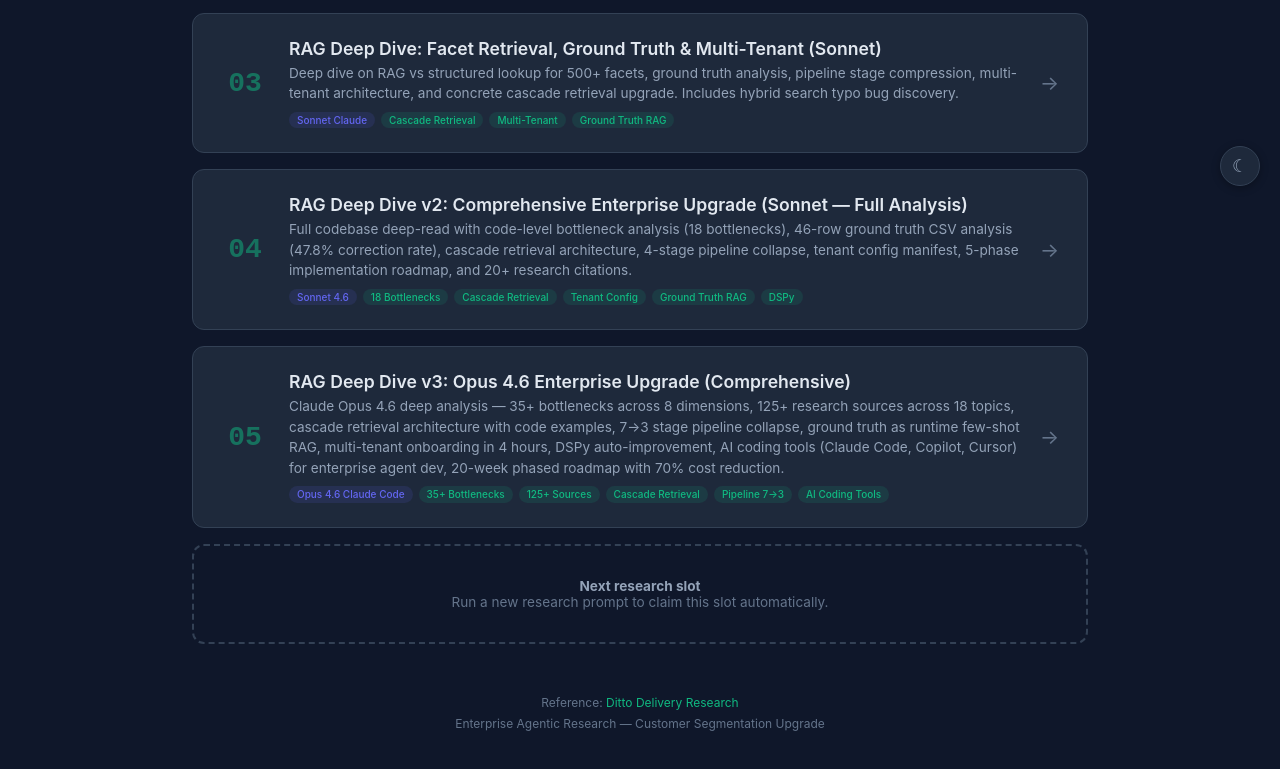
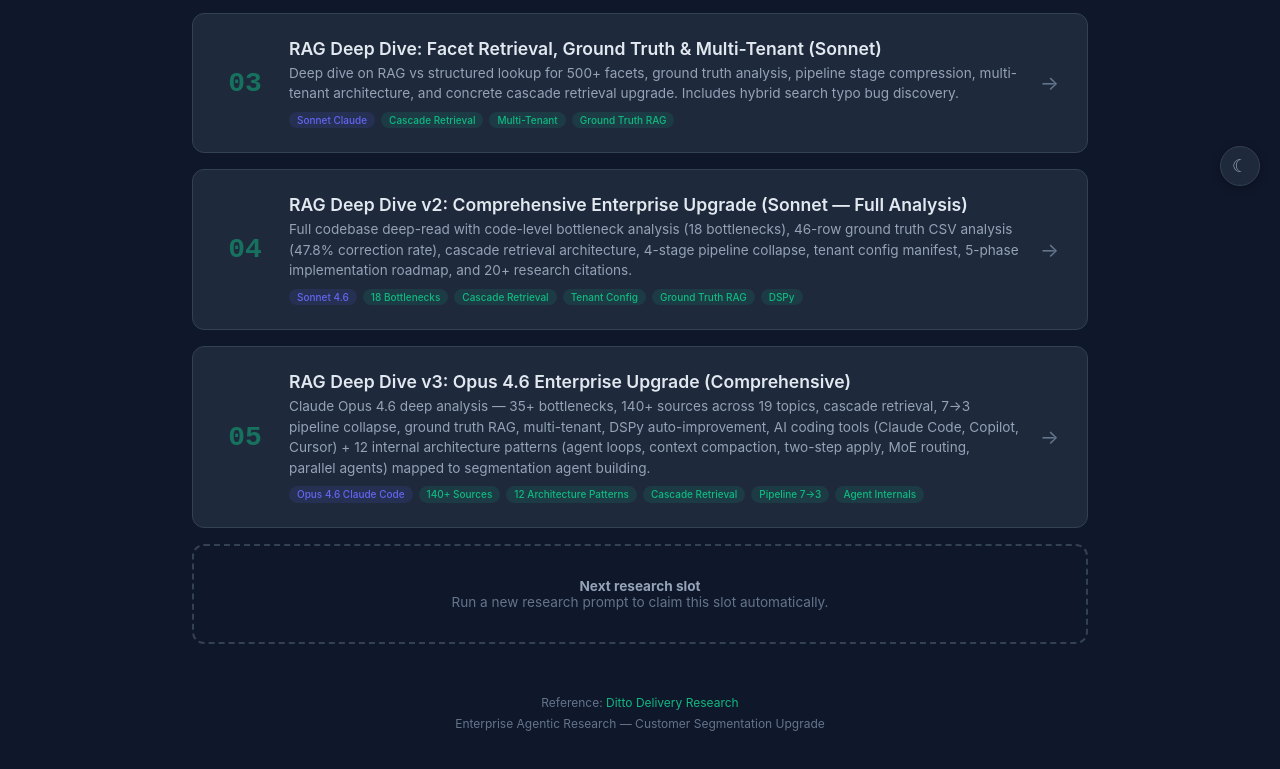
Before and after one commit to snehalvinit/enterprise-agentic-research, a plain HTML site: page index.html in a window 1280 px wide. Shown: the part 594-1363 px from the top of the page. Drawn offline with Linux system fonts and the light colour scheme.

Commit message:
Add Topic 19: Internal architecture patterns from Claude Code, Copilot, Cursor applicable to enterprise agent building
12 implementation patterns extracted from AI tool internals and mapped to customer segmentation agent: adaptive agent loop (replacing rigid 7-stage pipeline), context compaction (managing 57 state variables), sub-agent isolation (facet discovery/validation/optimization agents), MCP tool isolation (per-tenant servers), skill bundles (replacing 23 static prompts), AST-based indexing (facet catalog with CDC), two-step apply (LLM intent + deterministic execution), parallel agent search (multi-domain facet matching), self-healing validation loop, Matryoshka embeddings (8x memory reduction), MoE model routing (73% cost reduction), event-driven segment updates. 140+ sources across 19 topics.

Co-Authored-By: Claude Opus 4.6 <noreply@anthropic.com>

```diff
--- a/index.html
+++ b/index.html
@@ -272,14 +272,14 @@
                 <span class="card-num">05</span>
                 <div class="card-body">
                     <h3>RAG Deep Dive v3: Opus 4.6 Enterprise Upgrade (Comprehensive)</h3>
-                    <p>Claude Opus 4.6 deep analysis — 35+ bottlenecks across 8 dimensions, 125+ research sources across 18 topics, cascade retrieval architecture with code examples, 7→3 stage pipeline collapse, ground truth as runtime few-shot RAG, multi-tenant onboarding in 4 hours, DSPy auto-improvement, AI coding tools (Claude Code, Copilot, Cursor) for enterprise agent dev, 20-week phased roadmap with 70% cost reduction.</p>
+                    <p>Claude Opus 4.6 deep analysis — 35+ bottlenecks, 140+ sources across 19 topics, cascade retrieval, 7→3 pipeline collapse, ground truth RAG, multi-tenant, DSPy auto-improvement, AI coding tools (Claude Code, Copilot, Cursor) + 12 internal architecture patterns (agent loops, context compaction, two-step apply, MoE routing, parallel agents) mapped to segmentation agent building.</p>
                     <div class="tags">
                         <span class="tag model">Opus 4.6 Claude Code</span>
-                        <span class="tag">35+ Bottlenecks</span>
-                        <span class="tag">125+ Sources</span>
+                        <span class="tag">140+ Sources</span>
+                        <span class="tag">12 Architecture Patterns</span>
                         <span class="tag">Cascade Retrieval</span>
                         <span class="tag">Pipeline 7→3</span>
-                        <span class="tag">AI Coding Tools</span>
+                        <span class="tag">Agent Internals</span>
                     </div>
                 </div>
                 <span class="card-arrow">&#8594;</span>
```
Also changed, not shown: 2 other files.
